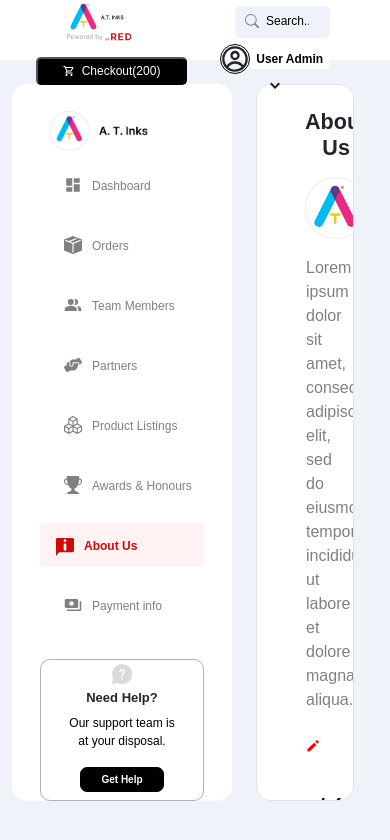
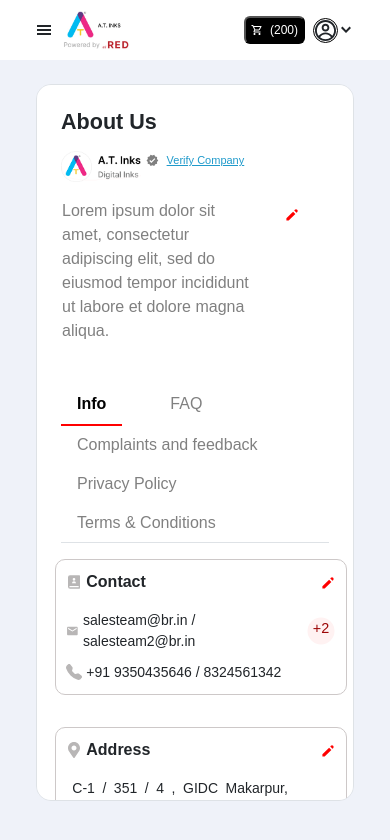
Before and after one commit to ashishmaurya-crypto/adminpanel, a React (Create React App) app: page /about-us in a window 390 px wide. Shown: the top 840 px of the page. Built offline with nearby package versions, Linux system fonts and the light colour scheme.

Commit message:
mobile view

```diff
--- a/src/Component/AboutUs/AboutUs.js
+++ b/src/Component/AboutUs/AboutUs.js
@@ -33,8 +33,8 @@ export default function AboutUs() {
             <div className=''>
               <img className='aboutus-logo' src={Assest.aboutuslogo} alt='logo' />
             </div>
-            <div className='mx-4 d-flex justify-content-start align-items-start'>
-              <div className='mt-2 d-flex justify-content-start align-items-center'>
+            <div className='verify-title-container w-100 d-flex justify-content-start align-items-start'>
+              <div className='w-100 d-flex justify-content-start align-items-center'>
                 <Assest.MdVerified fill='gray' /><span className='verify-title'>Verify Company</span>
               </div>
             </div>
--- a/src/Component/AboutUs/AboutUs.scss
+++ b/src/Component/AboutUs/AboutUs.scss
@@ -1,21 +1,53 @@
 .aboutus-container {
+    @media screen and (max-width : 1000px) {
+        padding: 0% !important;
+    }
 
-    .aboutus-title{
-        h4{
+    .aboutus-title {
+        h4 {
             font-weight: 600;
         }
     }
+
+
     .aboutus-logo {
         width: 10rem;
+
+        @media screen and (max-width : 1000px) {
+            width: 5rem;
+        }
     }
 
+    .verify-title-container {
+        margin-left: 1rem;
+        padding-top: 0.8rem;
         .verify-title {
             font-size: 12px;
             text-decoration: underline;
             color: rgb(31, 154, 203);
             margin-left: 0.5rem;
             font-weight: 500;
+            @media screen and (max-width : 1000px) {
+                font-size: 11px;
             }
+        }
+
+        @media screen and (max-width : 1000px) {
+            margin-left: 0.3rem;
+            padding-top: 0.1rem;
+
+            svg {
+                stroke: currentcolor;
+                fill: gray;
+                stroke-width: 0;
+                height: 0.8em;
+                width: 0.8em;
+            }
+        }
+
+    }
+
+
 
     .aboutus-textarea-container {
         margin-top: 1rem;
@@ -25,8 +57,11 @@
             width: 50%;
             border: none;
             background-color: white;
+            @media screen and (max-width : 1000px) {
+                width: 75%;
+            }
 
-            p{
+            p {
                 border: 1px solid transparent;
                 background-color: white;
             }
@@ -35,8 +70,13 @@
         .aboutus-textarea {
             width: 50%;
             background-color: white;
+
+            @media screen and (max-width : 1000px) {
+                width: 75%;
             }
-        .edit-btn{
+        }
+
+        .edit-btn {
             width: 3rem;
             height: 2rem;
             border: none;
@@ -45,9 +85,9 @@
     }
 }
 
-.tab-table{
+.tab-table {
 
-    .nav-item{
+    .nav-item {
         margin-right: 2rem;
     }
 
@@ -73,12 +113,12 @@
         padding: 0.5rem 1rem;
         color: gray;
         text-decoration: none;
-        transition: color .15s ease-in-out,background-color .15s ease-in-out,border-color .15s ease-in-out;
+        transition: color .15s ease-in-out, background-color .15s ease-in-out, border-color .15s ease-in-out;
     }
 }
 
-.infotab-container{
-    .tag-tab{
+.infotab-container {
+    .tag-tab {
         border: 1px solid rgb(205, 200, 200);
         max-width: 20rem;
         min-height: 8rem;
@@ -88,7 +128,11 @@
         margin-top: 1rem;
         padding: 10px;
 
-        .red-badge{
+        @media screen and (max-width : 1000px) {
+            margin-left: 2% !important;
+        }
+
+        .red-badge {
             color: rgb(156, 6, 6);
             background-color: #FFF2F2;
             width: 30px;
@@ -98,33 +142,34 @@
             font-weight: 500;
         }
 
-        .contact-row{
+        .contact-row {
             display: flex;
             justify-content: space-between;
-            span{
+
+            span {
                 font-weight: 600;
             }
         }
 
-        .email-row{
+        .email-row {
             display: flex;
             justify-content: space-between;
 
-            span{
+            span {
                 font-size: 14px;
                 text-align: justify;
             }
 
-            .title-social{
+            .title-social {
                 font-size: 10px;
             }
 
-            .address{
+            .address {
                 margin-right: 3rem;
                 text-indent: 2px;
             }
 
-            .email-span{
+            .email-span {
                 // margin-right: 3rem;
                 text-indent: 2px;
                 // width: fit-content;
@@ -134,11 +179,11 @@
 
         }
 
-        .phone-row{
+        .phone-row {
             display: flex;
             justify-content: space-between;
 
-            .phone-span{
+            .phone-span {
                 font-size: 14px;
             }
         }
--- a/src/Component/AboutUs/EditTab/EditContact.js
+++ b/src/Component/AboutUs/EditTab/EditContact.js
@@ -98,7 +98,7 @@ class EditContact extends Component {
                                     </div>
                                 </Col>
                             </Row>
-                            <Row className='mt-4'>
+                            <Row className='my-4'>
                                 <Col className=''>
                                     <div className='edit-input'>
                                         {this.state.indexData.phone.map((item, index) =>
--- a/src/Component/AboutUs/EditTab/EditContact.scss
+++ b/src/Component/AboutUs/EditTab/EditContact.scss
@@ -134,7 +134,6 @@ p {
     margin-top: 1.5rem;
     width: 95%;
     position: absolute;
-    bottom: 0%;
-    left: 0%;
-    margin: 1rem;
+    bottom: 3%;
+    left: 3%;
 }
--- a/src/Component/Layout/Layout.js
+++ b/src/Component/Layout/Layout.js
@@ -27,7 +27,7 @@ class Layout extends Component {
                     </Row>
                     <Row className='main-container'>
                         <div className='d-flex p-4'>
-                            <div className=''>
+                            <div className='hidden-on-mobile'>
                                 <Sidebar />
                             </div>
                             <div className='mx-4 p-4 border outlet-container'>
--- a/src/Component/Layout/Sidebar.js
+++ b/src/Component/Layout/Sidebar.js
@@ -5,10 +5,10 @@ import { SidebarData } from './SidebarData';
 import { Assest } from '../../ReusableComponent/Assest/Assest';
 import './Style/Sidebar.scss'
 
-export default function Sidebar() {
+function Sidebar(props) {
   return (
     <>
-      <Container fluid className='sidebar'>
+      <Container fluid className='sidebar hidden-on-mobile'>
         <Row className='px-3'>
           <img className='sidebarlogo-img' src={Assest.sidebarlogo} alt='logo'/>
         </Row>
@@ -31,6 +31,31 @@ export default function Sidebar() {
           </Col>
         </Row>
       </Container>
+      <Container fluid className='sidebar hidden-on-desktop'>
+        <Row className='px-3'>
+          <img className='sidebarlogo-img' src={Assest.sidebarlogo} alt='logo'/>
+        </Row>
+        {SidebarData.map((item, index) => {
+          return (
+            <li key={index} className={item.cName} onClick={()=> props.onClose()}>
+              <NavLink to={item.path} className={({ isActive }) => isActive ? "nav-text active" : item.cName}>
+                {item.icon}
+                <span className='title'>{item.title}</span>
+              </NavLink>
+            </li>
+          );
+        })}
+        <Row className='px-3 mt-4 need-help'>
+          <Col className=''>
+          <img className='my-1' width={20} src={Assest.questionlogo} alt='logo' />
+           <h5>Need Help?</h5>
+           <p>Our support team is at your disposal.</p>
+           <button>Get Help</button>
+          </Col>
+        </Row>
+      </Container>
     </>
   )
 }
+
+export default Sidebar;
--- a/src/Component/Layout/Style/Topbar.scss
+++ b/src/Component/Layout/Style/Topbar.scss
@@ -1,5 +1,7 @@
 .topbar-container {
     position: relative;
+    // border: 1px solid black;
+    background-color: white;
 
     .topbar {
         height: 60px;
@@ -101,10 +103,6 @@
             font-size: 12px;
             font-weight: 600;
         }
-
-
-
-
     }
 
     .collapse.show {
@@ -134,6 +132,110 @@
     .card {
         border-radius: 15px;
         right: 1%;
+    }
+
+    .topbar-mobile{
+        height: 60px;
+        display: flex;
+        background-color: white;
+        z-index: 5;
+        display: flex;
+        justify-content: center;
+        // border: 1px solid red;
+
+        .logo-container {
+            max-height: 60px;
+            border: 1px solid rgb(245, 14, 14);
+        }
+
+        .Search-container {
+            max-height: 60px;
+            width: 20px;
+            // border: 1px solid black;
+
+            .Searchbar {
+                width: inherit;
+                position: relative;
+                max-width: 30rem;
+                // border: 1px solid black;
+
+                svg.Searchbar-img {
+                    stroke: currentcolor;
+                    fill: gray;
+                    stroke-width: 0;
+                    height: 0.9em !important;
+                    width: 0.9em !important;
+                }
+
+                .Searchbar-img {
+                    position: absolute;
+                    left: 10px;
+                    top: 8px;
+                }
+
+                .Searchbar-input {
+                    background-color: #EFF2F9;
+                    border-radius: 5px;
+                    border: 1px solid #EFF2F9;
+                    padding-left: 30px;
+                    padding-right: 20px;
+                    padding-bottom: 5px;
+                    width: 100%;
+                }
+
+                .Searchbar-input::-webkit-input-placeholder {
+                    /* Edge */
+                    font-size: 12px;
+                    color: black;
+                }
+
+                .Searchbar-input:-ms-input-placeholder {
+                    /* Internet Explorer 10-11 */
+                    font-size: 12px;
+                    color: black;
+
+                }
+
+                .Searchbar-input::placeholder {
+                    font-size: 12px;
+                    color: black;
+
+                }
+
+            }
+        }
+
+        .checkout-btn {
+            background-color: black;
+            color: white;
+            font-size: 12px;
+            border-radius: 6px;
+            padding: 3px 5px 3px 5px;
+            // margin-right: 2rem;
+            display: flex;
+            align-items: center;
+            width: fit-content;
+        }
+
+        .profile-img {
+            border-radius: 50%;
+            border: 1px solid black;
+        }
+
+        svg.profile-img {
+            stroke: currentcolor;
+            fill: gray;
+            stroke-width: 0;
+            width: 25px !important;
+            height: 25px !important;
+        }
+
+        .useradmin-btn {
+            border: none;
+            background-color: white;
+            font-size: 12px;
+            font-weight: 600;
+        }
     }
 
 }
--- a/src/Component/Layout/Topbar.js
+++ b/src/Component/Layout/Topbar.js
@@ -4,6 +4,8 @@ import { Container, Row, Col } from 'reactstrap';
 import { Collapse, CardBody, Card } from 'reactstrap';
 import { NavLink } from 'react-router-dom';
 import { Assest } from '../../ReusableComponent/Assest/Assest';
+import SidebarModel from '../../ReusableComponent/Component/SidebarModel/SidebarModel';
+import Sidebar from './Sidebar';
 
 
 export class Topbar extends Component {
@@ -14,6 +16,7 @@ export class Topbar extends Component {
         this.state = {
             isProfileOpen: true,
             collapse: false,
+            isShowSidebar: false,
         }
     }
 
@@ -25,7 +28,7 @@ export class Topbar extends Component {
         return (
             <>
                 <div className='topbar-container'>
-                    <Container fluid className='topbar'>
+                    <Container fluid className='topbar hidden-on-mobile'>
                         <Row className='w-100 d-flex align-items-center'>
                             <Col className='px-5 mx-1 d-flex justify-content-start align-items-center logo-container'>
                                 <img width={70} alt="logo" src={Assest.logo} />
@@ -47,6 +50,22 @@ export class Topbar extends Component {
                             </Col>
                         </Row>
                     </Container>
+                    <Container fluid className='topbar-mobile hidden-on-desktop'>
+                        <Row className='w-100 d-flex justify-content-center align-items-center'>
+                            <Col className='d-flex justify-content-start align-items-center'>
+                                <Assest.HamburgerMenu onClick={() => this.setState({ isShowSidebar: !this.state.isShowSidebar })} />
+                                &nbsp;&nbsp;
+                                <img width={70} alt="logo" src={Assest.logo} />
+                            </Col>
+                            <Col className='d-flex justify-content-end align-items-center'>
+                                <button className='checkout-btn mx-2'><Assest.ShoppingCart /> &nbsp;&nbsp;(200)</button>
+                                <span className='d-flex align-items-center' onClick={() => this.showProfile()}>
+                                    <Assest.CgProfile className='profile-img' />
+                                    {this.state.isProfileOpen ? <Assest.GoChevronDown /> : <Assest.GoChevronUp />}
+                                </span>
+                            </Col>
+                        </Row>
+                    </Container>
                     <Collapse
                         isOpen={this.state.collapse}
                     >
@@ -61,9 +80,13 @@ export class Topbar extends Component {
                         </Card>
                     </Collapse>
                 </div>
-
-
-
+                <SidebarModel show={this.state.isShowSidebar} onClose={() => this.setState({ isShowSidebar: !this.state.isShowSidebar })}>
+                    <div className='Searchbar my-4'>
+                        <Assest.BsSearch className='Searchbar-img' fill='gray' />
+                        <input className='Searchbar-input' placeholder='Search...' />
+                    </div>
+                    <Sidebar onClose={()=> this.setState({ isShowSidebar: false })} />
+                </SidebarModel>
             </>
         )
     }
--- a/src/ReusableComponent/Assest/Assest.js
+++ b/src/ReusableComponent/Assest/Assest.js
@@ -29,6 +29,7 @@ import { HiPencilAlt } from 'react-icons/hi';
 import { RiContactsBook2Fill } from 'react-icons/ri';
 import { FaGlobe } from 'react-icons/fa';
 import { AiFillFacebook } from 'react-icons/ai';
+import {GiHamburgerMenu} from 'react-icons/gi';
 
 export const Assest = {
       logo : logo,
@@ -62,5 +63,5 @@ export const Assest = {
       Twitter : AiOutlineTwitter,
       QuestionCircle : FaQuestionCircle,
       FaGlobe : FaGlobe,
-
+      HamburgerMenu : GiHamburgerMenu,
 }
--- /dev/null
+++ b/src/ReusableComponent/Component/SidebarModel/SidebarModel.css
@@ -0,0 +1,121 @@
+html {
+    box-sizing: border-box;
+}
+
+*,
+*::before,
+*::after {
+    box-sizing: inherit;
+}
+
+body {
+    margin: 0;
+    padding: 0;
+    font-family: sans-serif;
+}
+
+
+.Overlay2 {
+    background-color: transparent;
+    top: 0;
+    bottom: 0;
+    left: 0;
+    right: 0;
+    position: fixed;
+    display: none;
+    z-index: 1 !important;
+}
+
+.Overlay2.Show {
+    display: block;
+}
+
+
+.Modal2 {
+    width: 250px;
+    height: 100vh;
+    display: flex;
+    justify-content: center;
+    position: fixed;
+    top: 0;
+    left: -100%;
+    transition: all 0.3s ease-out;
+    z-index: 5 !important;
+    background-color: #EFF2F9;
+    box-shadow: rgba(0, 0, 0, 0.24) 0px 3px 8px;
+
+}
+
+.close-button{
+    border: 1px solid black;
+    top: 2%;
+    right: -20%;
+    position: absolute;
+    z-index: 1 !important;
+    width: 50px;
+    height: 50px;
+    background-color: rgb(228, 48, 48);
+    color: white;
+    font-weight: 500;
+    border: none;
+    display: flex;
+    justify-content: center;
+    align-items: center;
+}
+
+
+.Modal2.Show {
+    left: 0;
+    padding: 0px;
+}
+
+.Searchbar {
+    width: inherit;
+    position: relative;
+    width: 14rem;
+    background-color: white;
+    border: 2px solid white;
+}
+
+svg.Searchbar-img {
+    stroke: currentcolor;
+    fill: gray;
+    stroke-width: 0;
+    height: 0.9em !important;
+    width: 0.9em !important;
+}
+
+.Searchbar-img {
+    position: absolute;
+    left: 10px;
+    top: 8px;
+}
+
+.Searchbar-input {
+    background-color: white;
+    border-radius: 5px;
+    border: 1px solid #EFF2F9;
+    padding-left: 30px;
+    padding-right: 20px;
+    padding-bottom: 5px;
+    width: 100%;
+}
+
+.Searchbar-input::-webkit-input-placeholder {
+    /* Edge */
+    font-size: 12px;
+    color: black;
+}
+
+.Searchbar-input:-ms-input-placeholder {
+    /* Internet Explorer 10-11 */
+    font-size: 12px;
+    color: black;
+
+}
+
+.Searchbar-input::placeholder {
+    font-size: 12px;
+    color: black;
+
+}
--- /dev/null
+++ b/src/ReusableComponent/Component/SidebarModel/SidebarModel.js
@@ -0,0 +1,40 @@
+import React, { useState, useEffect } from "react";
+import './SidebarModel.css';
+import { ImCross } from 'react-icons/im'
+
+
+function SidebarModel(props) {
+    const [displayModal, setDisplayModal] = useState(false);
+
+    useEffect(() => {
+        setDisplayModal(props.show);
+
+    }, [props.show]);
+
+    const closeHandler = (e) => {
+        setDisplayModal(!displayModal);
+        props.onClose(false);
+    };
+
+
+    return (
+        <div>
+            <div className={`Modal2 ${displayModal ? "Show" : ""}`}>
+                <div className="d-flex flex-column align-items-center">
+                    {props.children}
+                </div>
+                <div className="close-button" onClick={() => closeHandler()}>
+                    <ImCross fill="white" />
+                </div>
+            </div>
+
+
+            <div
+                className={`Overlay2 ${displayModal ? "Show" : ""}`}
+                onClick={() => closeHandler()}
+            />
+        </div>
+    );
+}
+
+export default SidebarModel;
```
Also changed, not shown: src/App/App.css (+14 -0 lines), 1 other file (tests, documents, lock files or other folders). Lines whose indentation alone changed are shown as unchanged.
